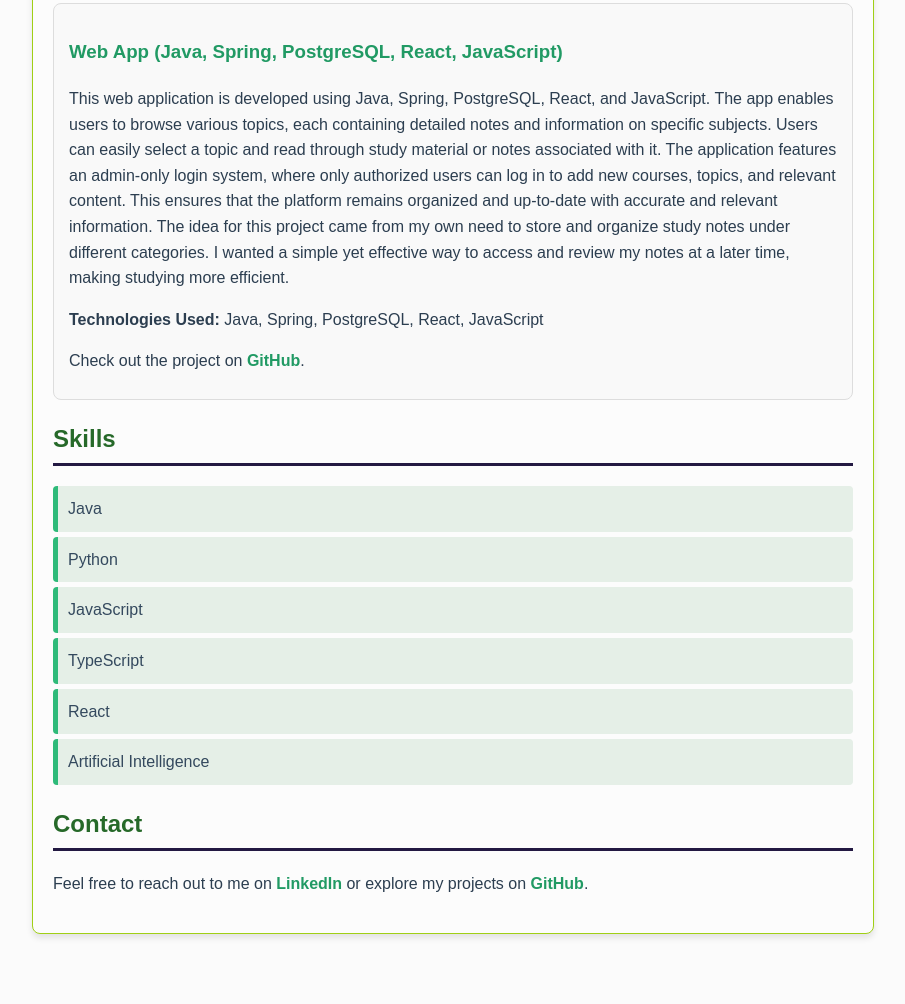
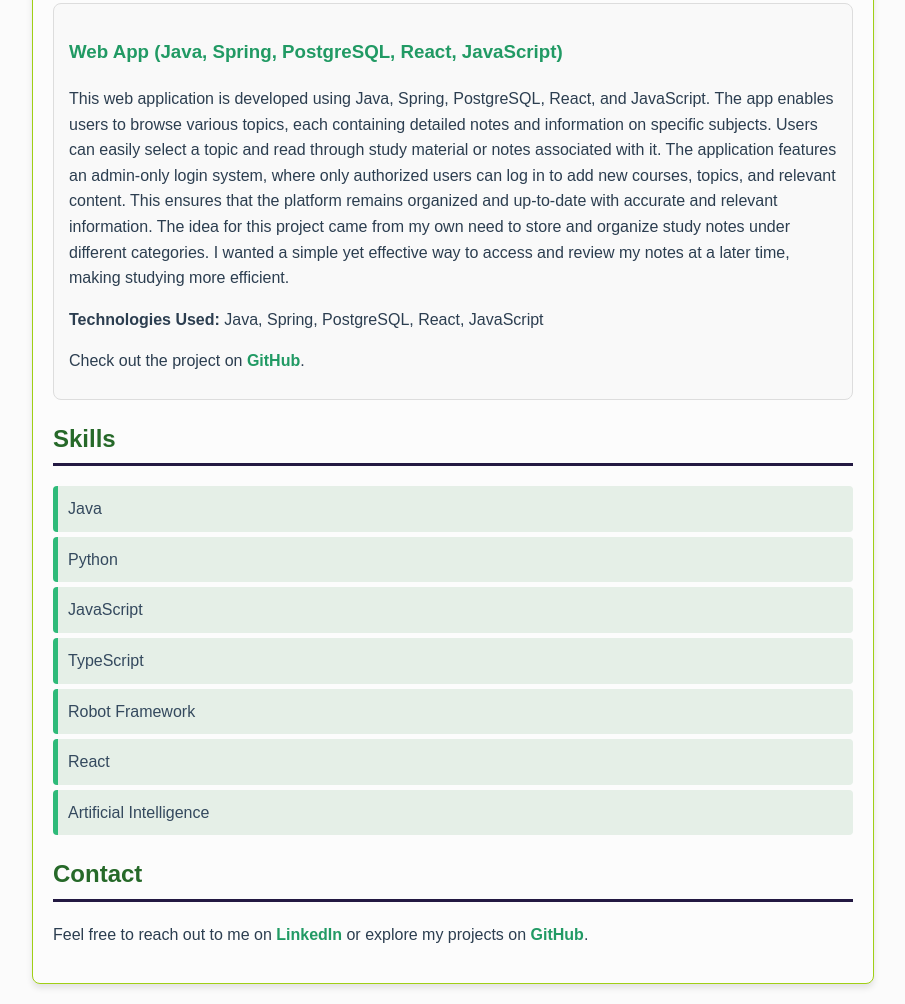
Before and after one commit to TLakkap/portfolio, a plain HTML site: page index.html in a window 1280 px wide. Shown: the part 1102-2106 px from the top of the page, without its empty margins (187-1092 px from the left). Before the commit the page ends 2056 px from the top, so only its background shows below. Drawn offline with Linux system fonts and the light colour scheme.

Commit message:
Update index.html

```diff
--- a/index.html
+++ b/index.html
@@ -76,6 +76,7 @@
             <li>Python</li>
             <li>JavaScript</li>
             <li>TypeScript</li>
+            <li>Robot Framework</li>
             <li>React</li>
             <li>Artificial Intelligence</li>
         </ul>
```
